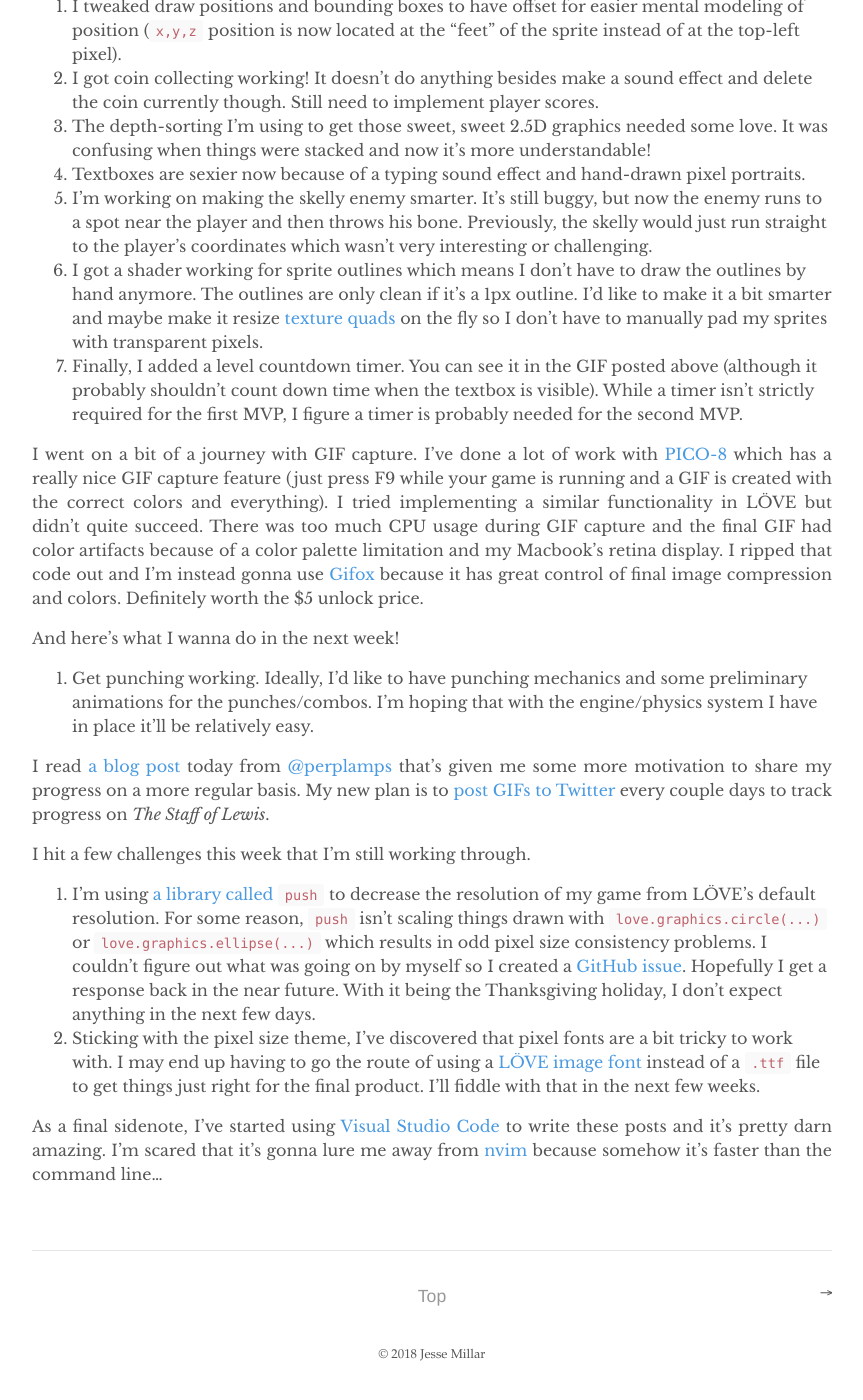
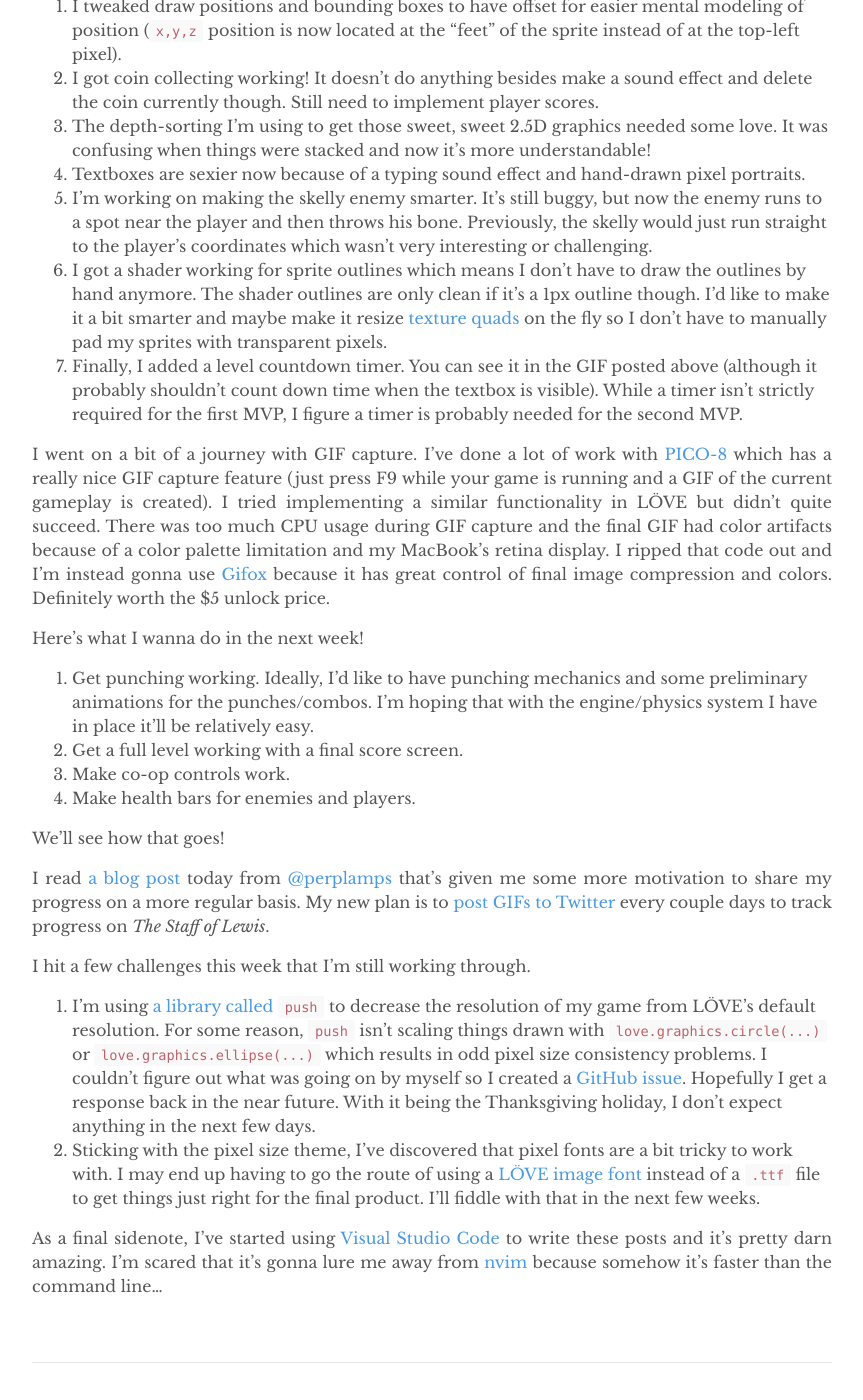
Before and after one commit to jessemillar/devlog, a Jekyll site: the page built from _posts/2018-11-23-week-1-done.md, in a window 1280 px wide and 1400 px high, scrolled down 767 px. Shown: the whole window, without its empty margins (208-1071 px from the left). Built offline with Jekyll 4.4.1, drawn with Linux system fonts in a browser that asks for light colours.

Commit message:
More post info

```diff
--- a/_posts/2018-11-23-week-1-done.md
+++ b/_posts/2018-11-23-week-1-done.md
@@ -15,13 +15,18 @@
 1. The depth-sorting I'm using to get those sweet, sweet 2.5D graphics needed some love. It was confusing when things were stacked and now it's more understandable!
 1. Textboxes are sexier now because of a typing sound effect and hand-drawn pixel portraits.
 1. I'm working on making the skelly enemy smarter. It's still buggy, but now the enemy runs to a spot near the player and then throws his bone. Previously, the skelly would just run straight to the player's coordinates which wasn't very interesting or challenging.
-1. I got a shader working for sprite outlines which means I don't have to draw the outlines by hand anymore. The outlines are only clean if it's a 1px outline. I'd like to make it a bit smarter and maybe make it resize [texture quads](https://love2d.org/wiki/Quad) on the fly so I don't have to manually pad my sprites with transparent pixels.
+1. I got a shader working for sprite outlines which means I don't have to draw the outlines by hand anymore. The shader outlines are only clean if it's a 1px outline though. I'd like to make it a bit smarter and maybe make it resize [texture quads](https://love2d.org/wiki/Quad) on the fly so I don't have to manually pad my sprites with transparent pixels.
 1. Finally, I added a level countdown timer. You can see it in the GIF posted above (although it probably shouldn't count down time when the textbox is visible). While a timer isn't strictly required for the first MVP, I figure a timer is probably needed for the second MVP.
 
-I went on a bit of a journey with GIF capture. I've done a lot of work with [PICO-8](https://www.lexaloffle.com/pico-8.php) which has a really nice GIF capture feature (just press F9 while your game is running and a GIF is created with the correct colors and everything). I tried implementing a similar functionality in LÖVE but didn't quite succeed. There was too much CPU usage during GIF capture and the final GIF had color artifacts because of a color palette limitation and my Macbook's retina display. I ripped that code out and I'm instead gonna use [Gifox](https://gifox.io) because it has great control of final image compression and colors. Definitely worth the $5 unlock price.
+I went on a bit of a journey with GIF capture. I've done a lot of work with [PICO-8](https://www.lexaloffle.com/pico-8.php) which has a really nice GIF capture feature (just press F9 while your game is running and a GIF of the current gameplay is created). I tried implementing a similar functionality in LÖVE but didn't quite succeed. There was too much CPU usage during GIF capture and the final GIF had color artifacts because of a color palette limitation and my MacBook's retina display. I ripped that code out and I'm instead gonna use [Gifox](https://gifox.io) because it has great control of final image compression and colors. Definitely worth the $5 unlock price.
 
-And here's what I wanna do in the next week!
+Here's what I wanna do in the next week!
 1. Get punching working. Ideally, I'd like to have punching mechanics and some preliminary animations for the punches/combos. I'm hoping that with the engine/physics system I have in place it'll be relatively easy.
+1. Get a full level working with a final score screen.
+1. Make co-op controls work.
+1. Make health bars for enemies and players.
+
+We'll see how that goes!
 
 I read [a blog post](https://medium.com/@perplamps/why-we-kept-going-and-how-you-can-too-8a011ba3b014) today from [@perplamps](https://twitter.com/perplamps) that's given me some more motivation to share my progress on a more regular basis. My new plan is to [post GIFs to Twitter](https://twitter.com/jessemillar) every couple days to track progress on *The Staff of Lewis*.
 
```
